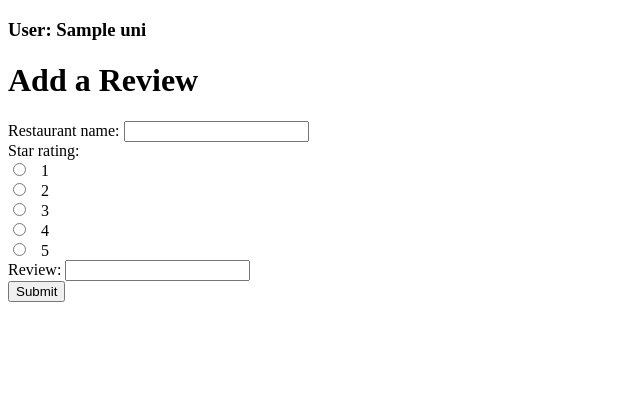
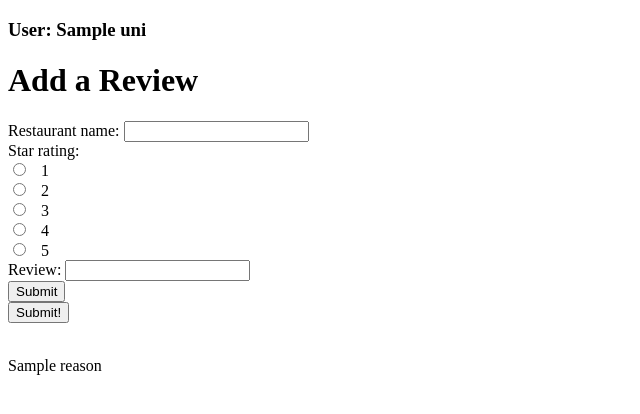
Before and after one commit to rashelrr/team_piplups, a Flask app: template templates/add_review.html in a window 1280 px wide. Shown: the top 414 px of the page, without its empty margins (0-640 px from the left). Run offline with Flask 2, Linux system fonts and the light colour scheme; the template is opened without the code that fills it: most values are stand-ins (such as "Sample title", 1, 10 or a date in 2020).

Commit message:
fixed addreview if empty parameters

```diff
--- a/app.py
+++ b/app.py
@@ -128,16 +128,16 @@ def add_review():
         return jsonify(valid=False,
                        reason="To add a review, please enter all required "
                        + "fields.")
-
-    # add review if not already in db
-    result = db.get_review(res_name, uni)
-    if result is None:
-        row = (res_name, rating, review, uni)
-        db.add_review(row)
-        return jsonify(valid=True, reason="Successfully added review.")
     else:
-        return jsonify(valid=False,
-                       reason="You've already reviewed this restaurant.")
+        # add review if not already in db
+        result = db.get_review(res_name, uni)
+        if result is None:
+            row = (res_name, rating, review, uni)
+            db.add_review(row)
+            return jsonify(valid=True, reason="Successfully added review.")
+        else:
+            return jsonify(valid=False,
+                           reason="You've already reviewed this restaurant.")
 
 
 @app.route('/preaddreview', methods=['GET', 'POST'])
--- a/templates/add_review.html
+++ b/templates/add_review.html
@@ -28,10 +28,13 @@
             <label for="5">5</label><br>
 
             Review: <input type="text" id="review" name="review"><br>
+            <input type="submit" value="Submit">
         </form>
 
-        <button onclick="handleAddReview();">Submit</button>
-        <p id = "ignorethis"></p>
+        <button onclick="handleAddReview();">Submit!</button>
+
+        <br><br>
+        <p id = "reason">{{reason}}</p>
 
         <script src="{{ url_for('static', filename = 'add_review.js') }}"></script>
     </body>
```
